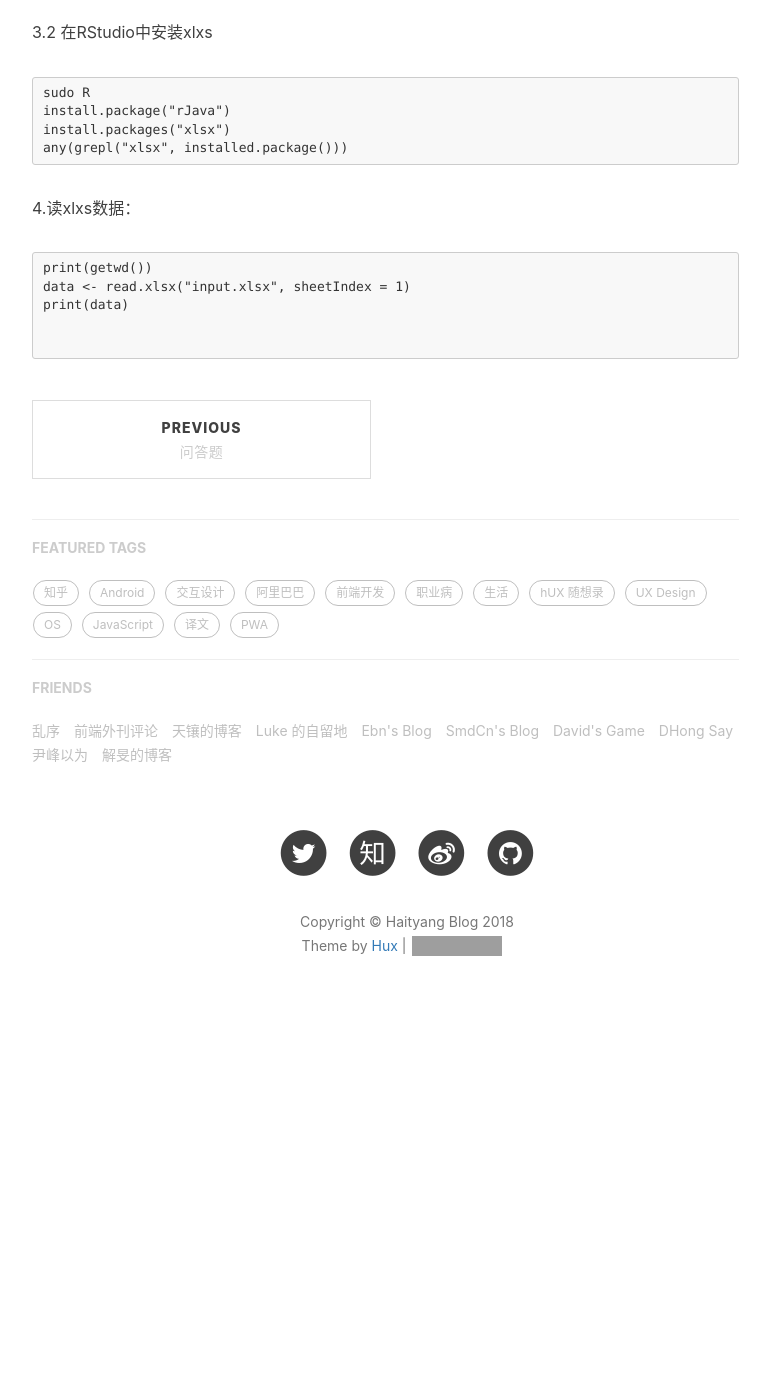
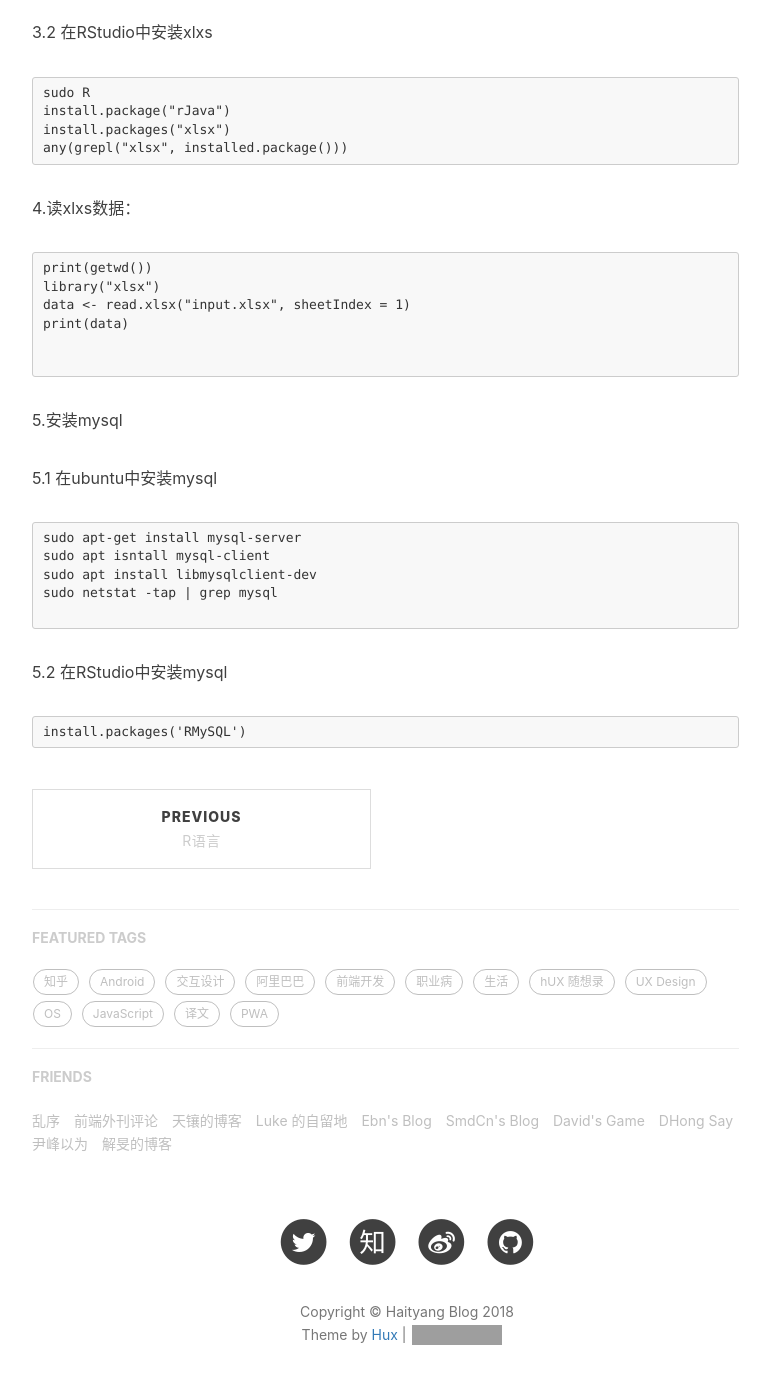
Before and after one commit to haityang/haityang.github.io, a Jekyll site: the page built from _posts/2018-08-22-配置jenkins.markdown, in a window 1280 px wide and 1400 px high, scrolled down 961 px. Shown: the top 1384 px of the window, without its empty margins (233-1003 px from the left). Built offline with Jekyll 4.4.1, drawn with Linux system fonts in a browser that asks for light colours; nearby versions of some CDN libraries; our own code applies the rules of GitHub Pages for plain Markdown files; comment, search, counter and statistics services are not loaded; before the commit the page ends 2011 px from its top, so only the background shows below that; some of the changed text lies outside the part shown; grey boxes are pictures that could not be loaded.

Commit message:
增加备注

````diff
--- a/_posts/2018-08-21-问R语言.markdown
+++ b/_posts/2018-08-22-配置jenkins.markdown
@@ -37,8 +37,28 @@ any(grepl("xlsx", installed.package()))
 
 ```
 print(getwd())
+library("xlsx")
 data <- read.xlsx("input.xlsx", sheetIndex = 1)
 print(data)
 
 
 ```
+
+
+5.安装mysql
+
+5.1 在ubuntu中安装mysql
+
+```
+sudo apt-get install mysql-server
+sudo apt isntall mysql-client
+sudo apt install libmysqlclient-dev
+sudo netstat -tap | grep mysql
+
+```
+
+5.2 在RStudio中安装mysql
+
+```
+install.packages('RMySQL')
+```
````
Also changed, not shown: _posts/2018-06-03-Linux命令相关.markdown (+17 -0 lines), _posts/2018-08-21-R语言.markdown (added, +67 -0 lines).
